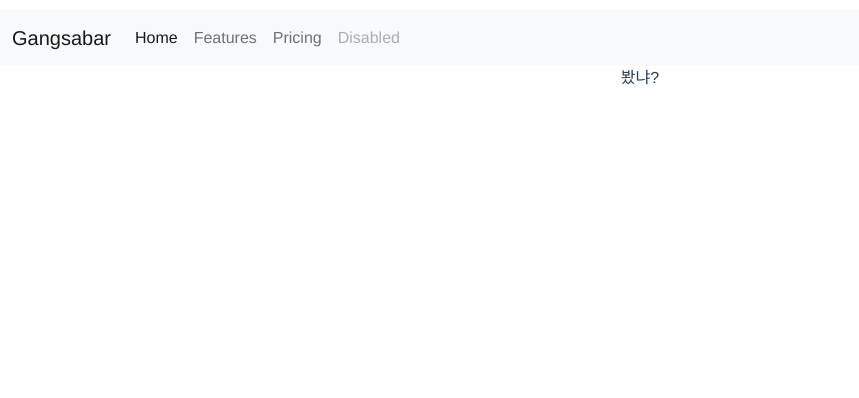
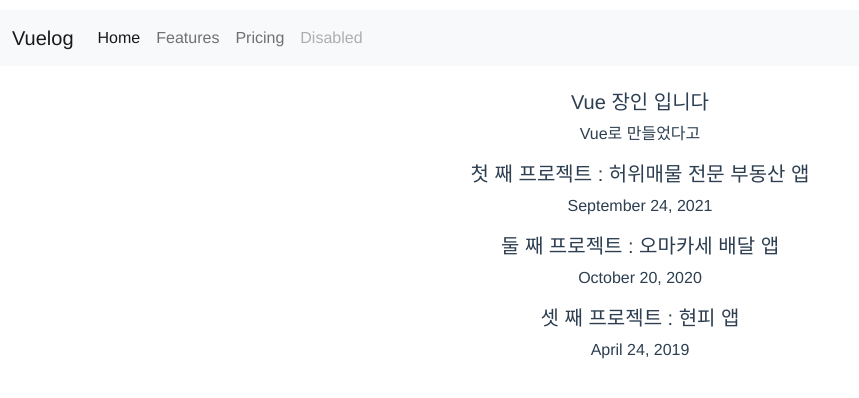
Before and after one commit to fate300/blog, a Vue app: page / in a window 1280 px wide. Shown: the top 398 px of the page, without its empty margins (0-859 px from the left). Built offline with nearby package versions, Linux system fonts and the light colour scheme.

Commit message:
7월5일 노트북

```diff
--- a/src/App.vue
+++ b/src/App.vue
@@ -1,7 +1,7 @@
 <template>
 <nav class="navbar navbar-expand-lg navbar-light bg-light">
   <div class="container-fluid">
-    <a class="navbar-brand" href="#">Gangsabar</a>
+    <a class="navbar-brand" href="#">Vuelog</a>
     <button class="navbar-toggler" type="button" data-bs-toggle="collapse" data-bs-target="#navbarNav" aria-controls="navbarNav" aria-expanded="false" aria-label="Toggle navigation">
       <span class="navbar-toggler-icon"></span>
     </button>
@@ -23,21 +23,40 @@
     </div>
   </div>
 </nav>
- <p>봤냐?</p>
+<div class="container mt-4">
+<h5>Vue 장인 입니다</h5>
+ <p>Vue로 만들었다고</p>
+</div>
+
+<List :블로그글="블로그글"/>
 
 </template>
 
 <script>
+//7월5일 블로그 글목록을 만들어보자 & 데이터바인딩, props 복습
+//props 보낼때 1. 보내고 => <List :블로그글="블로그글" /> 2. 등록하고 3.쓰면됨
+
+
 //7월4일 Blog 프로젝트 생성과 뷰에서 Bootstrap 4, 5 사용법
 //Bootstrap 사이트에서 introduction에서 찾아서 css와 js 파일 링크 붙이면됨
 //=>publc의 index.html에 css는 head에 js는 body 끝나기 전에
 //npm으로 설치가능 terminal 완전 종료후에 최신버전 설치명령어 =>npm install bootstrap@latest
 //잘 설치되면 <template>에 붙여넣으면 됨
 
+import List from './List.vue';
+import blog from './assets/blog.js' ;
+
 export default {
   name: 'App',
+data(){
+return{
+블로그글: blog,
+
+}
+
+},
   components: {
-
+    List,
   }
 }
 </script>
--- /dev/null
+++ b/src/List.vue
@@ -0,0 +1,31 @@
+<template>
+<div>
+<h5>{{ 블로그글[0].title}}</h5>
+<p>{{ 블로그글[0].date}}</p>
+</div>
+
+<div>
+<h5>{{ 블로그글[1].title}}</h5>
+<p>{{ 블로그글[1].date}}</p>
+</div>
+<div>
+<h5>{{ 블로그글[2].title}}</h5>
+<p>{{ 블로그글[2].date}}</p>
+</div>
+
+
+</template>
+
+<script>
+export default {
+name:'List-page',
+props: {
+   블로그글: Array,
+   }
+}
+
+</script>
+
+<style>
+
+</style>
--- /dev/null
+++ b/src/assets/blog.js
@@ -0,0 +1,18 @@
+export default[
+    {
+      title : '첫 째 프로젝트 : 허위매물 전문 부동산 앱',
+      content : 'Vue를 이용하면 비누같이 매끈한 앱을 만들 수 있습니다',
+      date : 'September 24, 2021',
+      number : 0
+    },{
+      title : '둘 째 프로젝트 : 오마카세 배달 앱',
+      content : '음식이 아니라 셰프를 직접 배달해드립니다',
+      date : 'October 20, 2020',
+      number : 1
+    },{
+      title : '셋 째 프로젝트 : 현피 앱',
+      content : '거리를 설정하면 가장 가까운 파이터를 소개해드려요! 서로 싸워보세요',
+      date : 'April 24, 2019',
+      number : 2
+    }
+  ]
```
